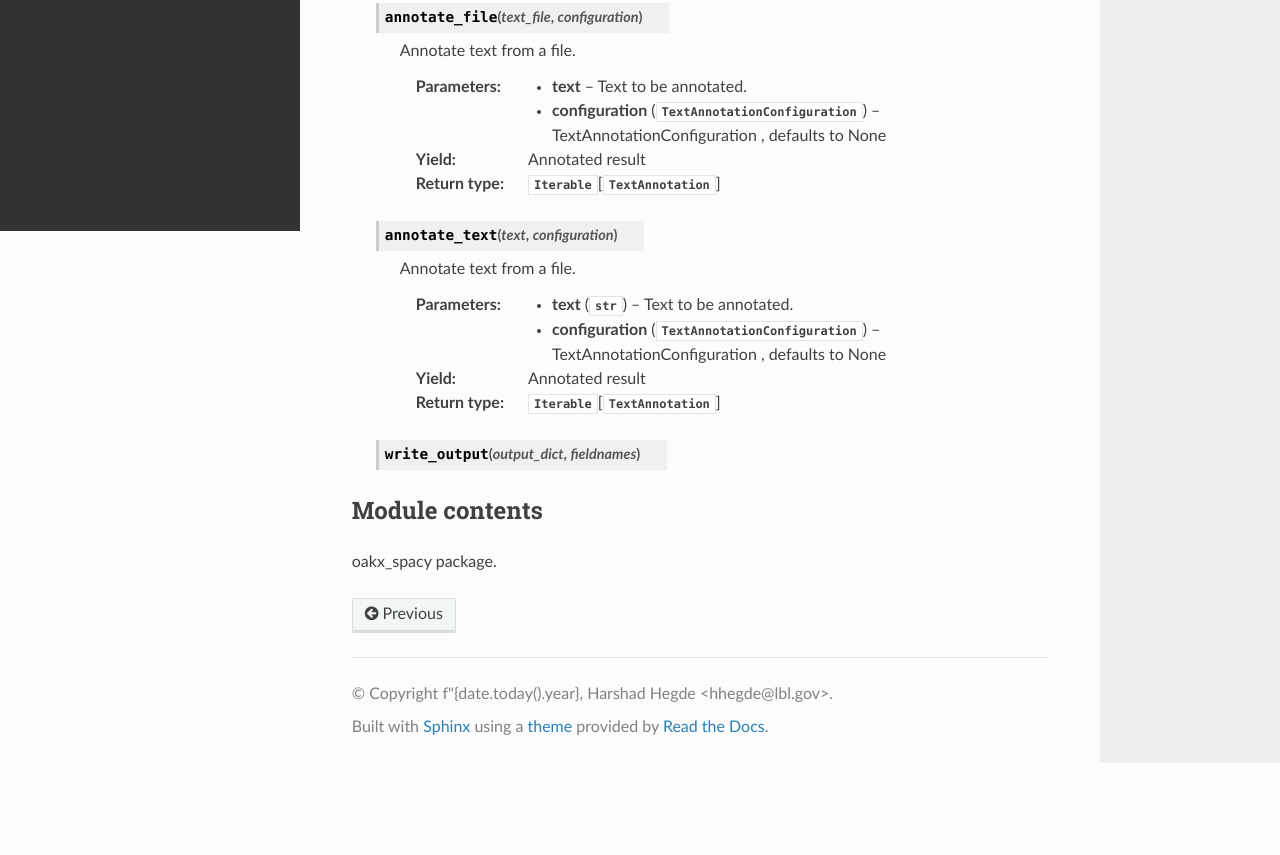
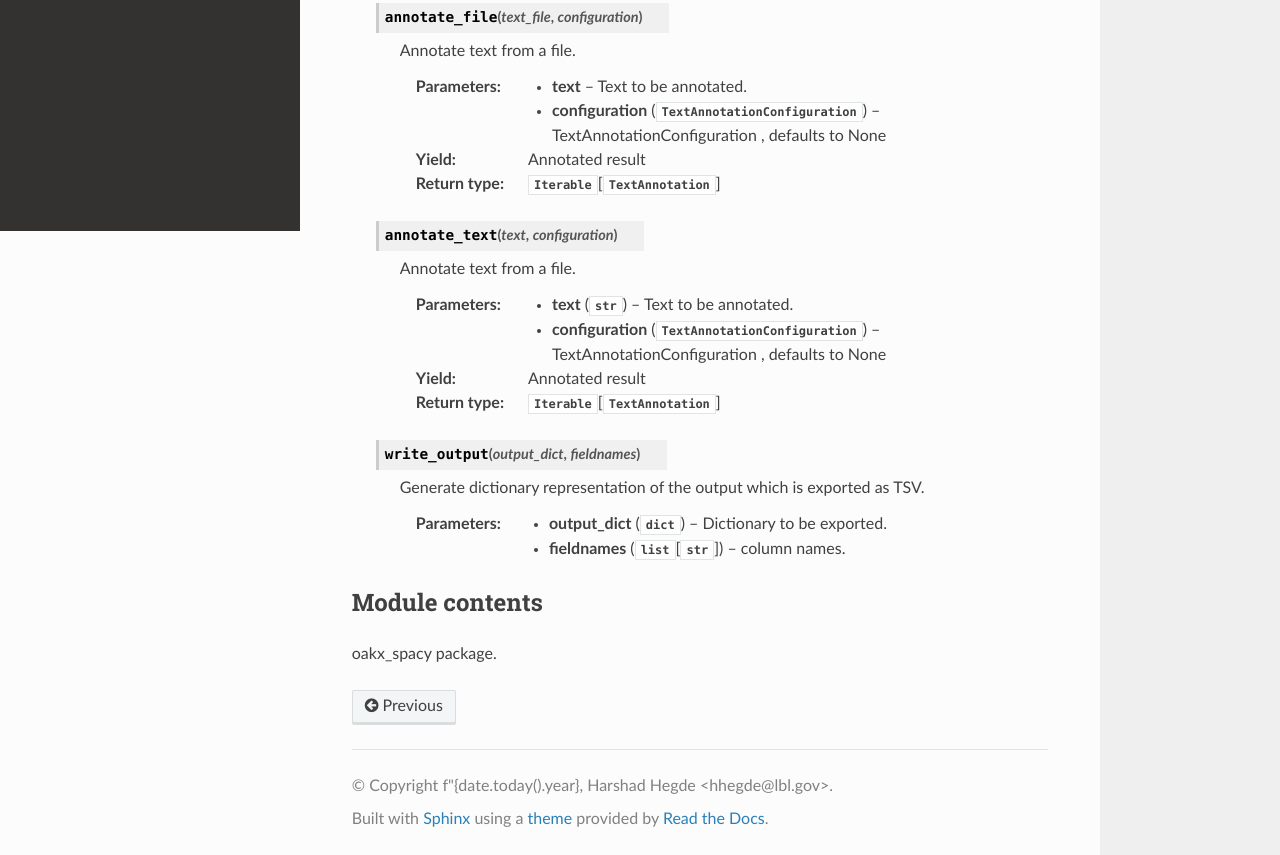
Before and after one commit to hrshdhgd/oakx-spacy, a plain HTML site: page oakx_spacy.html in a window 1280 px wide. Shown: the part 569-1424 px from the top of the page. Before the commit the page ends 1332 px from the top, so only its background shows below. Drawn offline with Linux system fonts and the light colour scheme.

Commit message:
Deploying to gh-pages from @ hrshdhgd/oakx-spacy@5b73fa9e873ceab3a9459fbe85cdba21fb126af3 🚀

```diff
--- a/oakx_spacy.html
+++ b/oakx_spacy.html
@@ -140,7 +140,16 @@
 <dl class="py method">
 <dt class="sig sig-object py" id="oakx_spacy.spacy_implementation.SpacyImplementation.write_output">
 <span class="sig-name descname"><span class="pre">write_output</span></span><span class="sig-paren">(</span><em class="sig-param"><span class="n"><span class="pre">output_dict</span></span></em>, <em class="sig-param"><span class="n"><span class="pre">fieldnames</span></span></em><span class="sig-paren">)</span><a class="headerlink" href="#oakx_spacy.spacy_implementation.SpacyImplementation.write_output" title="Permalink to this definition"></a></dt>
-<dd></dd></dl>
+<dd><p>Generate dictionary representation of the output which is exported as TSV.</p>
+<dl class="field-list simple">
+<dt class="field-odd">Parameters</dt>
+<dd class="field-odd"><ul class="simple">
+<li><p><strong>output_dict</strong> (<code class="xref py py-class docutils literal notranslate"><span class="pre">dict</span></code>) – Dictionary to be exported.</p></li>
+<li><p><strong>fieldnames</strong> (<code class="xref py py-class docutils literal notranslate"><span class="pre">list</span></code>[<code class="xref py py-class docutils literal notranslate"><span class="pre">str</span></code>]) – column names.</p></li>
+</ul>
+</dd>
+</dl>
+</dd></dl>
 
 </dd></dl>
 
```
Also changed, not shown: searchindex.js (+1 -1 lines).
